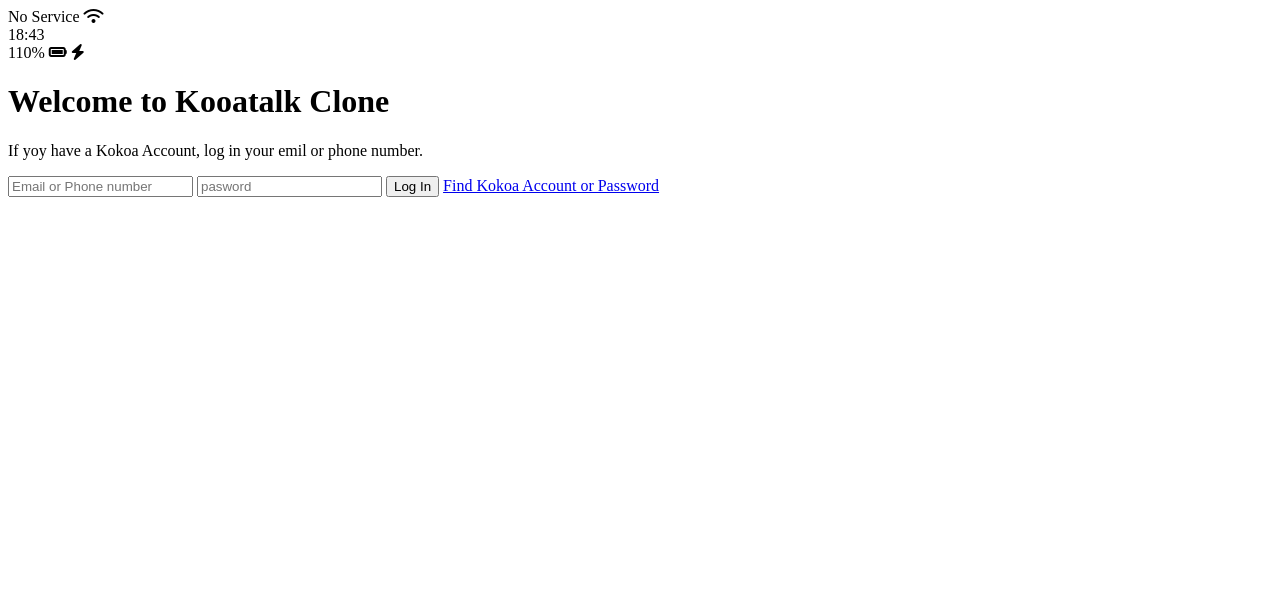
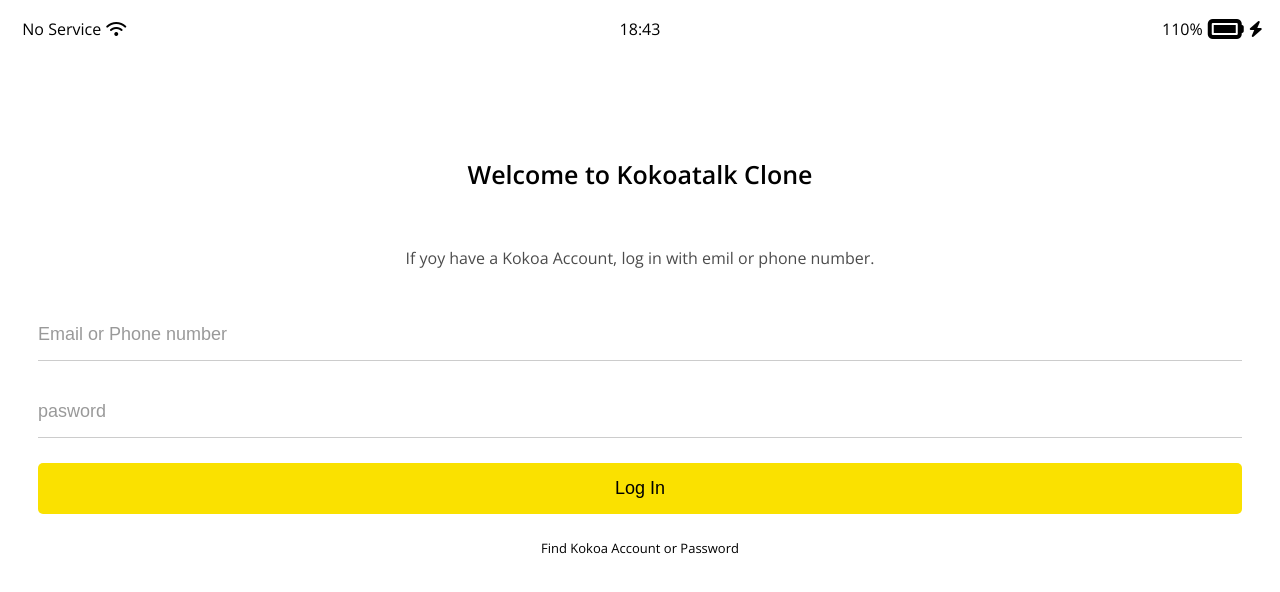
Before and after one commit to leemanni/kokoa-clone-2021, a plain HTML site: page index.html in a window 1280 px wide. Drawn offline with nearby package versions, Linux system fonts and the light colour scheme.

Commit message:
index, friends 연결

```diff
--- /dev/null
+++ b/css/components/status-bar.css
@@ -0,0 +1,32 @@
+.status-bar {
+  display: flex;
+  justify-content: center;
+  padding: 5px 3px;
+}
+.status-bar__column {
+  width: 33%;
+}
+.status-bar__column:first-child {
+  align-items: center;
+  display: flex;
+  justify-content: flex-start;
+  align-items: center;
+}
+.status-bar__column:first-child span {
+  margin: 5px;
+}
+.status-bar__column:nth-child(2) {
+  align-items: center;
+  display: flex;
+  justify-content: center;
+  align-items: center;
+}
+.status-bar__column:last-child {
+  display: flex;
+  justify-content: flex-end;
+  align-items: center;
+}
+.status-bar__column .fa-battery-full {
+  /*status-bar__column 안의 .fa-battery-full 이걸 선택하라는 뜻 */
+  margin: 0px 5px;
+}
--- /dev/null
+++ b/css/reset.css
@@ -0,0 +1,132 @@
+/* http://meyerweb.com/eric/tools/css/reset/
+   v2.0 | 20110126
+   License: none (public domain)
+*/
+
+html,
+body,
+div,
+span,
+applet,
+object,
+iframe,
+h1,
+h2,
+h3,
+h4,
+h5,
+h6,
+p,
+blockquote,
+pre,
+a,
+abbr,
+acronym,
+address,
+big,
+cite,
+code,
+del,
+dfn,
+em,
+img,
+ins,
+kbd,
+q,
+s,
+samp,
+small,
+strike,
+strong,
+sub,
+sup,
+tt,
+var,
+b,
+u,
+i,
+center,
+dl,
+dt,
+dd,
+ol,
+ul,
+li,
+fieldset,
+form,
+label,
+legend,
+table,
+caption,
+tbody,
+tfoot,
+thead,
+tr,
+th,
+td,
+article,
+aside,
+canvas,
+details,
+embed,
+figure,
+figcaption,
+footer,
+header,
+hgroup,
+menu,
+nav,
+output,
+ruby,
+section,
+summary,
+time,
+mark,
+audio,
+video {
+  margin: 0;
+  padding: 0;
+  border: 0;
+  font-size: 100%;
+  font: inherit;
+  vertical-align: baseline;
+}
+/* HTML5 display-role reset for older browsers */
+article,
+aside,
+details,
+figcaption,
+figure,
+footer,
+header,
+hgroup,
+menu,
+nav,
+section {
+  display: block;
+}
+body {
+  line-height: 1;
+}
+ol,
+ul {
+  list-style: none;
+}
+blockquote,
+q {
+  quotes: none;
+}
+blockquote:before,
+blockquote:after,
+q:before,
+q:after {
+  content: "";
+  content: none;
+}
+table {
+  border-collapse: collapse;
+  border-spacing: 0;
+}
+input:focus {
+  outline: none;
+}
--- /dev/null
+++ b/css/screens/login.css
@@ -0,0 +1,56 @@
+.Welcome-header {
+  margin-top: 90px;
+  text-align: center;
+  display: flex;
+  flex-direction: column;
+  align-items: center;
+}
+.Welcome-header__title {
+  margin-bottom: 40px;
+  font-size: 25px;
+  font-weight: 600;
+}
+.Welcome-header__text {
+  width: 60%;
+  opacity: 0.7;
+  margin-bottom: 40px;
+}
+#login-form {
+  display: flex;
+  flex-direction: column;
+  margin: 0px 30px;
+}
+#login-form input {
+  border: none;
+  padding: 15px 0px;
+  font-size: 18px;
+  margin-bottom: 25px;
+}
+/*
+     가상 클래스 선택자 활용
+     input tag 중에 타입이 submit 이 아닌 것만 아래의 속성이 적용된다!
+     그것이 바로 css :not() 의 기능!
+  */
+#login-form input:not([type="submit"]) {
+  border-bottom: 1.5px solid rgb(0, 0, 0, 0.2);
+  transition: border-color 0.3s ease-in-out;
+}
+#login-form input::placeholder {
+  color: rgb(0, 0, 0, 0.4);
+}
+#login-form input:focus {
+  border-color: var(--yellow);
+}
+
+#login-form input[type="submit"] {
+  background-color: var(--yellow);
+  border-radius: 5px;
+  cursor: pointer;
+  padding-bottom: 20px 0px;
+}
+#login-form a {
+  text-align: center;
+  text-decoration: none;
+  color: inherit;
+  font-size: 13px;
+}
--- /dev/null
+++ b/css/styles.css
@@ -0,0 +1,16 @@
+@import url("https://fonts.googleapis.com/css2?family=Open+Sans:wght@400;600&display=swap");
+@import "variable.css";
+/* Components */
+@import "components/status-bar.css";
+/* Screens */
+@import "screens/login.css";
+
+/* styles */
+
+/*
+ font-family 등 과 같이 모든 스크린에
+  적용될 수 있는 스타일을 써놓는게 편함
+ */
+body {
+  font-family: "Open Sans", sans-serif;
+}
--- /dev/null
+++ b/css/variable.css
@@ -0,0 +1,3 @@
+:root {
+  --yellow: #fae100;
+}
--- a/index.html
+++ b/index.html
@@ -4,6 +4,7 @@
     <meta charset="UTF-8">
     <meta http-equiv="X-UA-Compatible" content="IE=edge">
     <meta name="viewport" content="width=device-width, initial-scale=1.0">
+    <link rel="stylesheet" href="./css/styles.css">
     <title>Welcome to Kooatalk</title>
 </head>
 <body>
@@ -17,17 +18,17 @@
         </div>
         <div class="status-bar__column">
             <span>110%</span>
-            <i class="fas fa-battery-full"></i>
+            <i class="fas fa-battery-full fa-2x"></i>
             <i class="fas fa-bolt"></i>
         </div>
     </div>
     <header class="Welcome-header">
-        <h1 class="Welcome-header__title">Welcome to Kooatalk Clone</h1>
-        <p class="Welcome-header__text">If yoy have a Kokoa Account, log in your emil or phone number.</p>
+        <h1 class="Welcome-header__title">Welcome to Kokoatalk Clone</h1>
+        <p class="Welcome-header__text">If yoy have a Kokoa Account, log in with emil or phone number.</p>
     </header>
-    <form id='login-form'>
-        <input type="text" placeholder="Email or Phone number"/>
-        <input type="password" placeholder="pasword"/>
+    <form action="friends.html" method="GET" id='login-form'>
+        <input name="username" type="text" placeholder="Email or Phone number"/>
+        <input name="password" type="password" placeholder="pasword"/>
         <input type="submit" value="Log In"/>
         <a href="#">Find Kokoa Account or Password</a>
     </form>
```
Also changed, not shown: friends.html (added, +1 -0 lines).
